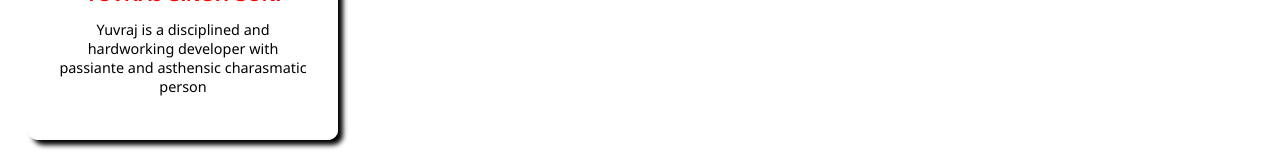
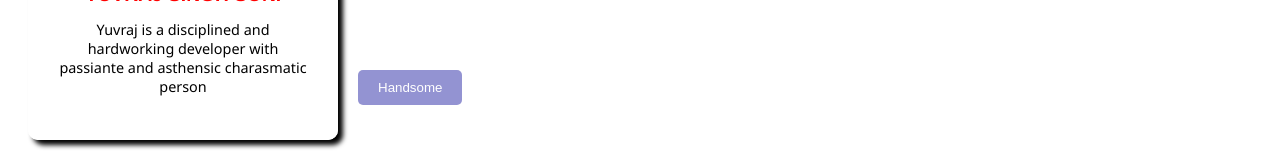
Before and after one commit to yuvrajsinghsoni06-dotcom/repo-practice-, a React (Vite) app in the folder website/my-react-app/: page / in a window 1280 px wide. Shown: the part 550-710 px from the top of the page. Built offline with nearby package versions, Linux system fonts and the light colour scheme.

Commit message:
Add Button component and update App to include it; enhance Card and CSS styles

```diff
--- a/website/my-react-app/src/App.jsx
+++ b/website/my-react-app/src/App.jsx
@@ -2,13 +2,14 @@
 import './index.css'; // This links your styles to the app
 import Food from './food.jsx';
 import Card from './card.jsx';
-
+import Button from './button.jsx';
 function App() {
   return (
     <>
     <Header/>
     <Food/>
     <Card/>
+    <Button/>
     </>
   );
 }
--- /dev/null
+++ b/website/my-react-app/src/button.jsx
@@ -0,0 +1,17 @@
+// import styles from './button.module.css'
+
+function Button(){
+
+    const styles ={
+       backgroundColor:"rgb(147, 147, 210)",
+       color:"white",
+       padding: "10px 20px",
+       border:"none",
+       cursor: "pointer",
+       borderRadius:"5px"
+}
+
+    return(<button style={styles}>Handsome</button>);
+}
+
+export default Button;
```
Also changed, not shown: website/my-react-app/src/card.jsx (+9 -0 lines), website/my-react-app/src/index.css (+9 -0 lines).
